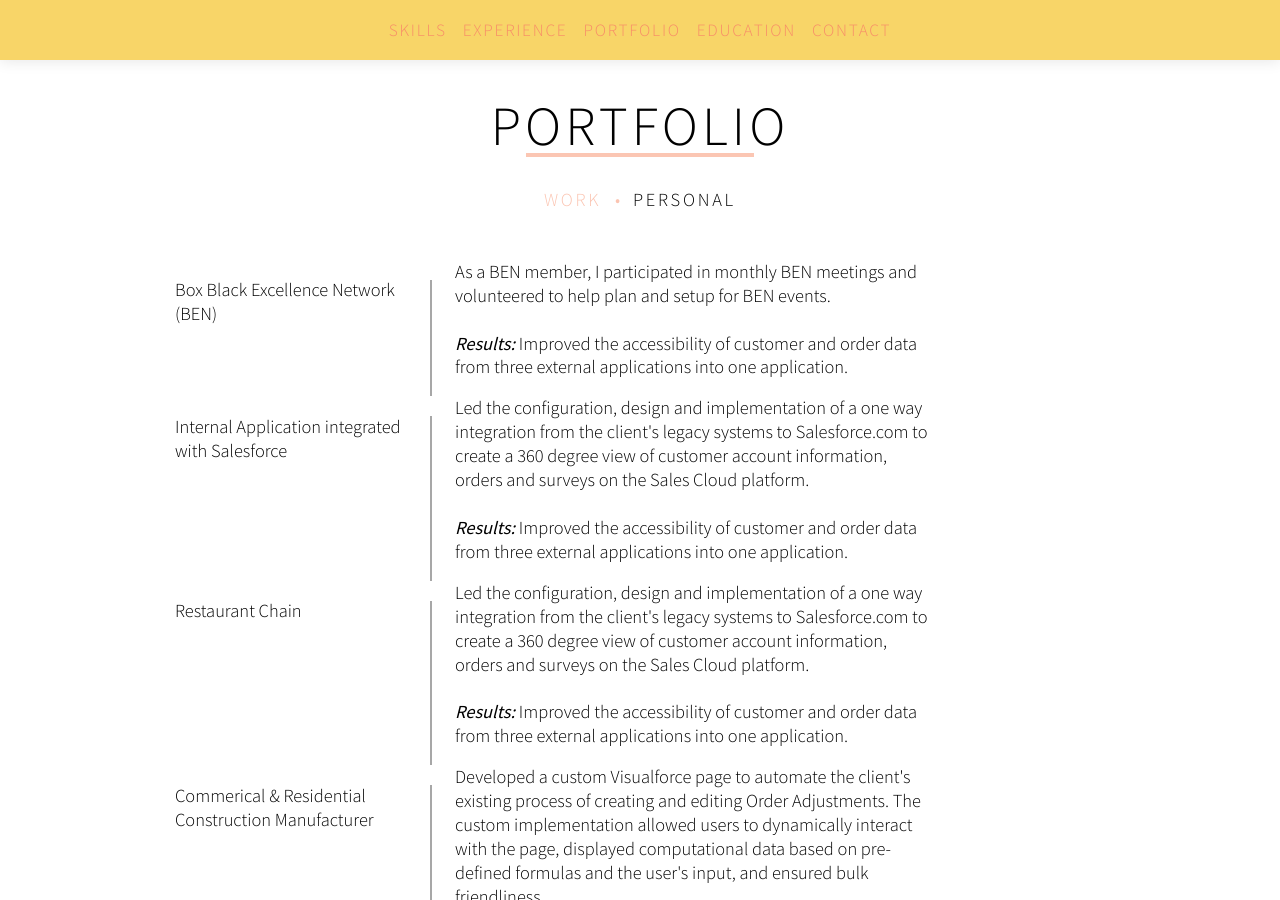
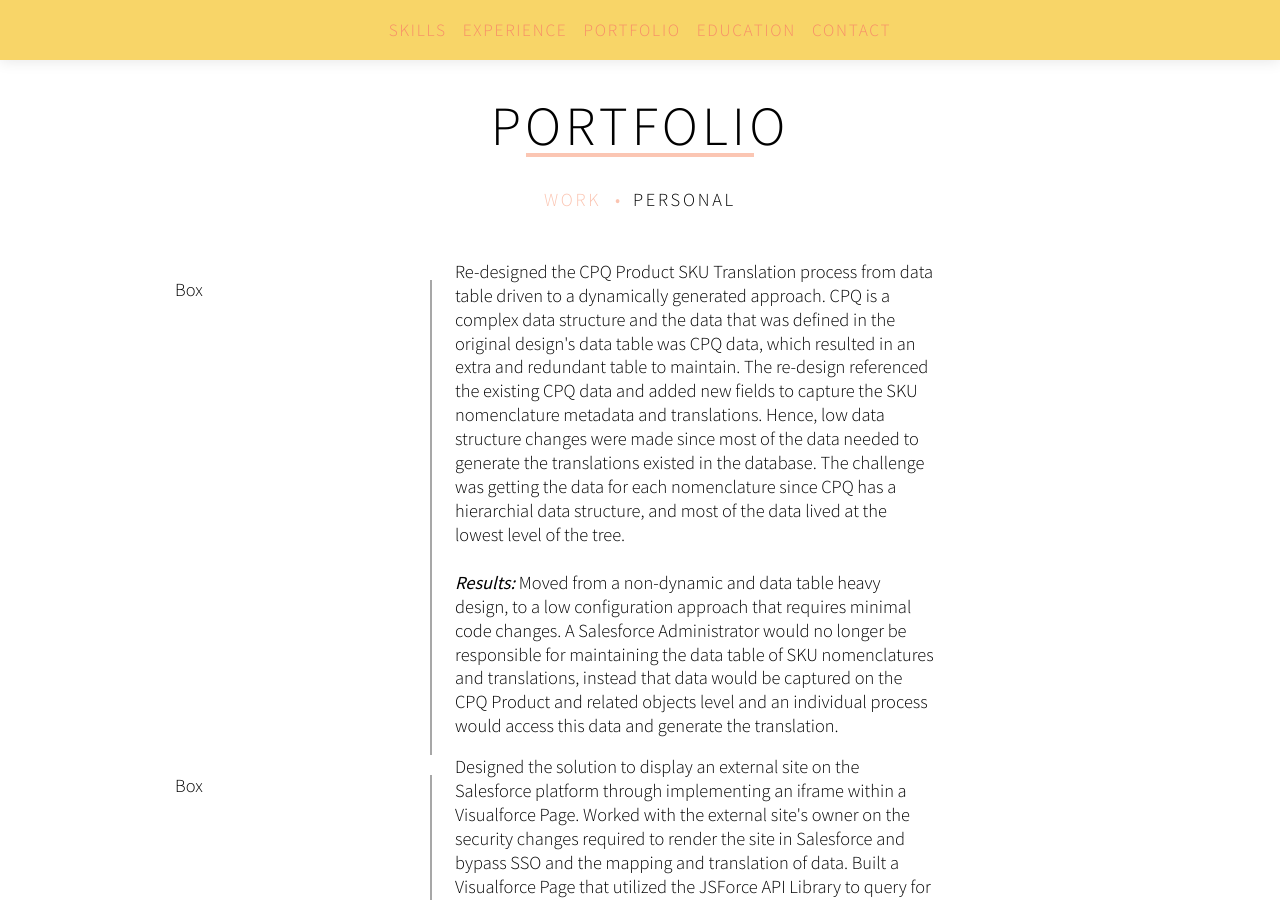
Before and after one commit to neariahm/neariahm.github.io, a Jekyll site: the page built from resume.html, in a window 1280 px wide and 900 px high, scrolled down 3342 px. Built offline with Jekyll 4.4.1, drawn with Linux system fonts in a browser that asks for light colours; nearby versions of some CDN libraries; some of the changed text lies outside the part shown.

Commit message:
Added new projects in portfolio

```diff
--- a/_layouts/resume.html
+++ b/_layouts/resume.html
@@ -257,18 +257,40 @@
 
                     <div class="row">
                         <div class="inner-row-left spacing">
-                            <h3>Box Black Excellence Network (BEN)</h3>
+                            <h3>Box</h3>
                         </div>
                         <div class="inner-row-right spacing">
-                            <p>As a BEN member, I participated in monthly BEN meetings and volunteered to help plan and setup for BEN events. <br/><br/>
-                                <i><strong>Results:</strong></i> Improved the accessibility of customer and order data from three external applications into one application.
+                            <p>Re-designed the CPQ Product SKU Translation process from data table driven to a dynamically generated approach. CPQ is a complex data structure and the data that was defined in the original design's data table was CPQ data, which resulted in an extra and redundant table to maintain. The re-design referenced the existing CPQ data and added new fields to capture the SKU nomenclature metadata and translations. Hence, low data structure changes were made since most of the data needed to generate the translations existed in the database. The challenge was getting the data for each nomenclature since CPQ has a hierarchial data structure, and most of the data lived at the lowest level of the tree.<br/><br/>
+                                <i><strong>Results:</strong></i> Moved from a non-dynamic and data table heavy design, to a low configuration approach that requires minimal code changes. A Salesforce Administrator would no longer be responsible for maintaining the data table of SKU nomenclatures and translations, instead that data would be captured on the CPQ Product and related objects level and an individual process would access this data and generate the translation.
                             </p>
                         </div>
                     </div>
 
                     <div class="row">
                         <div class="inner-row-left spacing">
-                            <h3>Internal Application integrated with Salesforce</h3>
+                            <h3>Box</h3>
+                        </div>
+                        <div class="inner-row-right spacing">
+                            <p>Designed the solution to display an external site on the Salesforce platform through implementing an iframe within a Visualforce Page. Worked with the external site's owner on the security changes required to render the site in Salesforce and bypass SSO and the mapping and translation of data. Built a Visualforce Page that utilized the JSForce API Library to query for object and mapping table data, performed mapping and translation of the external site's metadata to Salesforce data, and dynamically generated the url passed to the iframe.<br/><br/>
+                                <i><strong>Results:</strong></i> Automated access of the asset database that lived on an external site to Sales users on the Salesforce platform, which rendered specific assets driven by Salesforce data.
+                            </p>
+                        </div>
+                    </div>
+
+                    <div class="row">
+                        <div class="inner-row-left spacing">
+                            <h3>Deloitte</h3>
+                        </div>
+                        <div class="inner-row-right spacing">
+                            <p>Led the configuration, design and implementation of a lightning component framework that triggered a one way SOAP integration from Salesforce to Workday. The lightning component was a built to facilitate a publicly accessible form for university students and employees to create a reimbursement, which would get captured in Workday. The SOAP integration utilized the Workday API to authenticate to a Workday user and post information captured on the form to Workday.<br/><br/>
+                                <i><strong>Results:</strong></i> Integrated Salesforce and form data into Workday, which improved a manual process to an automatic workflow via an integration that triggered the reimbursement process in Workday and ensured that the reimbursement process was accessible by users with or without a login to the Salesforce instance.
+                            </p>
+                        </div>
+                    </div>
+
+                    <div class="row">
+                        <div class="inner-row-left spacing">
+                            <h3>Huron</h3>
                         </div>
                         <div class="inner-row-right spacing">
                             <p>Led the configuration, design and implementation of a one way integration from the client's legacy systems to Salesforce.com to create a 360 degree view of customer account information, orders and surveys on the Sales Cloud platform.<br/><br/>
@@ -279,18 +301,7 @@
 
                     <div class="row">
                         <div class="inner-row-left spacing">
-                            <h3>Restaurant Chain</h3>
-                        </div>
-                        <div class="inner-row-right spacing">
-                            <p>Led the configuration, design and implementation of a one way integration from the client's legacy systems to Salesforce.com to create a 360 degree view of customer account information, orders and surveys on the Sales Cloud platform.<br/><br/>
-                                <i><strong>Results:</strong></i> Improved the accessibility of customer and order data from three external applications into one application.
-                            </p>
-                        </div>
-                    </div>
-
-                    <div class="row">
-                        <div class="inner-row-left spacing">
-                            <h3>Commerical & Residential Construction Manufacturer</h3>
+                            <h3>Huron</h3>
                         </div>
                         <div class="inner-row-right spacing">
                             <p>Developed a custom Visualforce page to automate the client's existing process of creating and editing Order Adjustments. The custom implementation allowed users to dynamically interact with the page, displayed computational data based on pre-defined formulas and the user's input, and ensured bulk friendliness.<br/><br/>
@@ -325,10 +336,20 @@
                 <article class="personal-post" data-cat="personal">
                     <div class="row">
                         <div class="inner-row-left spacing">
+                            <h3>Box Black Excellence Network (BEN)</h3>
+                        </div>
+                        <div class="inner-row-right spacing">
+                            <p>Volunteered to lead planning for the BEN Black Future's Month Non-Profit Pop-up Happy Hour during Black History month. Planning involved reaching out to non-profits in the Bay Area that would be interested in showcasing their organization and providing educational information about Black Future's month to foster a community for BEN and Box employees to enjoy food and conversations with non-profit organizations in celebration of Black History month and to learn how to get involved with the non-profit organizations in attendance. Challenges experienced during the planning of the event was scouting and communicating with all non-profit organizations, finalizing catering, office space reservations, decorations, and the flow of the event, and getting volunteers the day of the event to help with office space setup. The event was a success and received great feedback from Box employees that attended, the five non-profit organizations that were invited and the BEN leadership team. I created a template for the event that detailed the budget and outlined the event purpose and agenda. This template received accolades as a useful outline for future events during the BEN offsite by BEN's former co-chair.<br/><br/>
+                            </p>
+                        </div>
+                    </div>
+
+                    <div class="row">
+                        <div class="inner-row-left spacing">
                             <h3>Technical Blog Site</h3>
                         </div>
                         <div class="inner-row-right spacing">
-                            <p>Personal tech blog site where I publish posts on technical work that I've done in the past and that I'm currently working on.</p>
+                            <p>Personal static site built using Jekyll.</p>
                         </div>
                     </div>
 
```
Also changed, not shown: other parts of _layouts/resume.html (+2 -2 lines).
